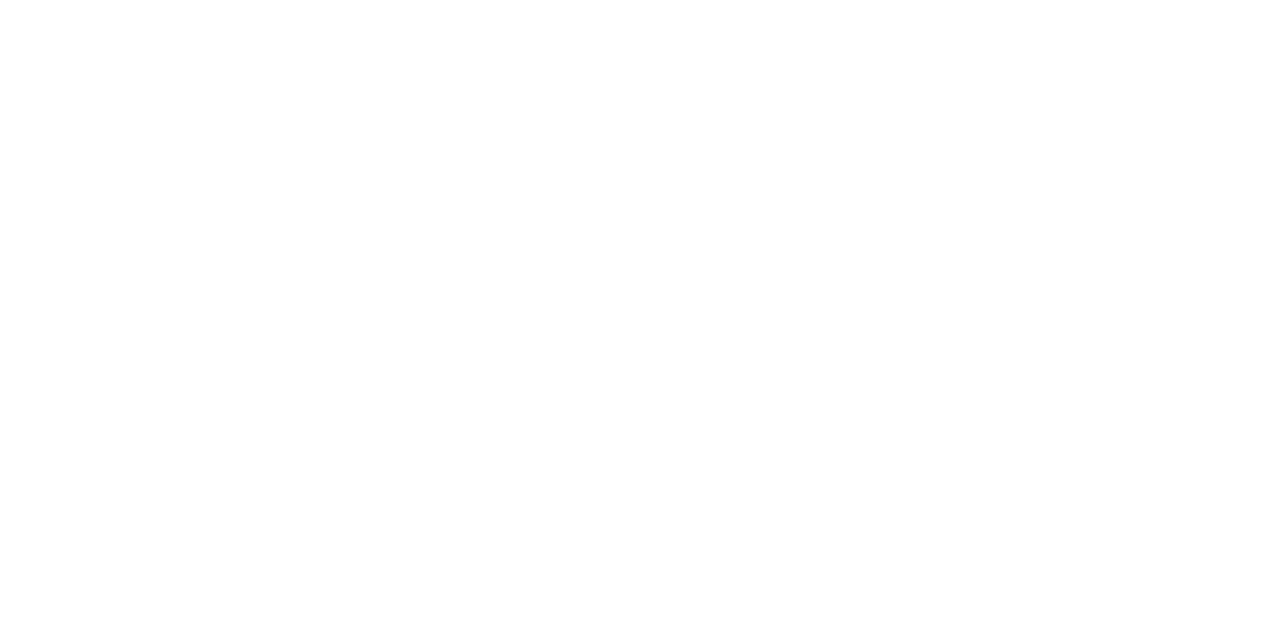
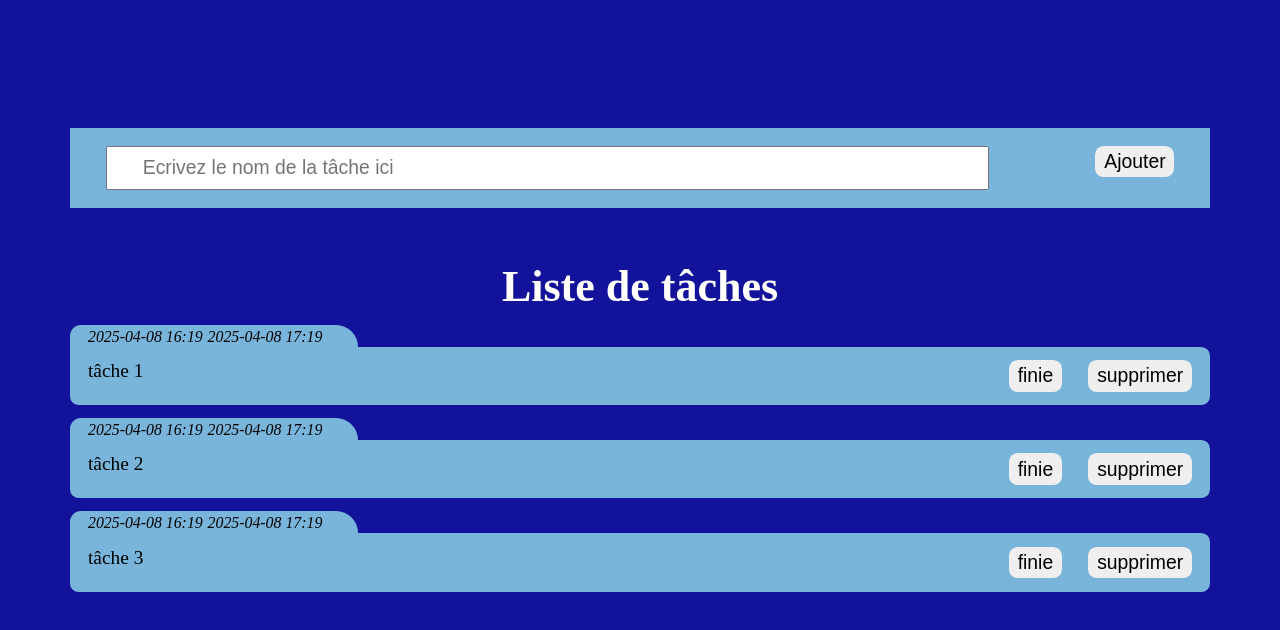
Before and after one commit to Raidel-28/ToDoList, a plain HTML site: page index.html in a window 1280 px wide. Drawn offline with Linux system fonts and the light colour scheme.

Commit message:
added static html content and css for testing style

```diff
--- a/index.html
+++ b/index.html
@@ -9,6 +9,55 @@
 </head>
 
 <body>
+    <section id="list-manager">
+        <input type="text" id="new-taskfield" placeholder="Ecrivez le nom de la tâche ici">
+        <button id="add-task" class="add">Ajouter</button>
+    </section>
+    <main>
+        <h1>Liste de tâches</h1>
+        <div id="task-list">
+            <article class="task">
+                <div>
+                    <div class="date">
+                        <span class="date-add">2025-04-08 16:19</span>
+                        <span class="date-done">2025-04-08 17:19</span>
+                    </div>
+                    <span class="task-name">tâche 1</span>
+                </div>
+                <div>
+                    <button class="check">finie</button>
+                    <button class="del">supprimer</button>
+                </div>
+            </article>
+            <article class="task">
+                <div>
+                    <div class="date">
+                        <span class="date-add">2025-04-08 16:19</span>
+                        <span class="date-done">2025-04-08 17:19</span>
+                    </div>
+                    <span class="task-name">tâche 2</span>
+                </div>
+                <div>
+                    <button class="check">finie</button>
+                    <button class="del">supprimer</button>
+                </div>
+            </article>
+            <article class="task">
+                <div>
+                    <div class="date">
+                        <span class="date-add">2025-04-08 16:19</span>
+                        <span class="date-done">2025-04-08 17:19</span>
+                    </div>
+                    <span class="task-name">tâche 3</span>
+                </div>
+                <div>
+                    <button class="check">finie</button>
+                    <button class="del">supprimer</button>
+                </div>
+            </article>
+        </div>
+
+    </main>
     <script src="main.js"></script>
 </body>
 
--- a/main.css
+++ b/main.css
@@ -0,0 +1,131 @@
+:root {
+    --color-background-primary: rgb(18, 18, 154);
+    --color-background-secondary: rgb(121, 181, 218);
+
+    --font-base-color-dark: black;
+    --font-base-color-light: white;
+    --font-size-headings-h1: 2.5rem;
+
+    --padding-body: 10% 4rem;
+
+    --padding-fields: .5rem 2rem;
+    --padding-list-elem: .75rem 1rem;
+}
+
+* {
+    margin: 0;
+    padding: 0;
+    box-sizing: border-box;
+    font-size: 1.1rem;
+}
+
+button {
+    border: none;
+    border-radius: .5rem;
+    padding: .25rem .5rem;
+    height: fit-content;
+    width: fit-content;
+}
+
+body {
+    width: 100vw;
+    min-height: 100vh;
+    padding: var(--padding-body);
+    background-color: var(--color-background-primary);
+    display: flex;
+    flex-direction: column;
+    align-items: center;
+    gap: 3rem;
+    color: var(--font-base-color-dark)
+}
+
+h1 {
+    font-size: var(--font-size-headings-h1);
+    color: var(--font-base-color-light);
+    text-align: center;
+}
+
+section#list-manager,
+article {
+    width: 100%;
+    background-color: var(--color-background-secondary);
+}
+
+section#list-manager {
+    padding: 1rem 2rem;
+    display: flex;
+    justify-content: space-between;
+    gap: 10%
+}
+
+input#new-taskfield {
+    width: 100%;
+    padding: var(--padding-fields)
+}
+
+main {
+    width: 100%;
+    display: flex;
+    flex-direction: column;
+    gap: 2rem;
+    align-items: center;
+}
+
+#task-list {
+    width: 100%;
+    display: flex;
+    flex-direction: column;
+    gap: 2rem;
+    align-items: center;
+}
+
+
+/* <article class="task">
+    <div>
+        <div>
+            <span class="date-add"></span>
+            <span class="date-done"></span>
+        </div>
+        <span class="task-name">tâche 1</span>
+    </div>
+    <div>
+        <button class="check">finie</button>
+        <button class="del">supprimer</button>
+    </div>
+</article> */
+
+.task {
+    position: relative;
+    padding: var(--padding-list-elem);
+    width: 100%;
+    display: flex;
+    justify-content: space-between;
+    gap: 10%;
+    border-radius: 0 .5rem .5rem .5rem
+}
+
+.task>div:first-child {
+    width: 100%;
+}
+
+.date {
+    position: absolute;
+    background-color: var(--color-background-secondary);
+    top: 0;
+    left: 0;
+    padding: 0 2rem 0 1rem;
+    translate: 0 -100%;
+    overflow: hidden;
+    border-radius: 5rem 10rem 0 0
+}
+
+.date span {
+    font-size: .9rem;
+    font-style: italic;
+}
+
+.task>div:last-child {
+    width: fit-content;
+    display: flex;
+    gap: 1.5rem;
+}
--- a/main.js
+++ b/main.js
@@ -0,0 +1,34 @@
+let lastTaskId = 0;
+
+class task {
+    id;
+    label;
+    dateAdded;
+    dateDone;
+    isDone;
+    constructor(label) {
+        this.id = lastTaskId;
+        lastTaskId++;
+        this.label = label;
+    }
+    createTaskElement() {
+        const taskArticle = document.createElement("article")
+        taskArticle.className = "task"
+        const divTaskDescriptionWrapper = document.createElement("div")
+        taskArticle.appendChild(divTaskDescriptionWrapper)
+    }
+
+    //     <article class="task">
+    //     <div>
+    //         <div class="date">
+    //             <span class="date-add">2025-04-08 16:19</span>
+    //             <span class="date-done">2025-04-08 17:19</span>
+    //         </div>
+    //         <span class="task-name">tâche 1</span>
+    //     </div>
+    //     <div>
+    //         <button class="check">finie</button>
+    //         <button class="del">supprimer</button>
+    //     </div>
+    // </article>
+}
```
